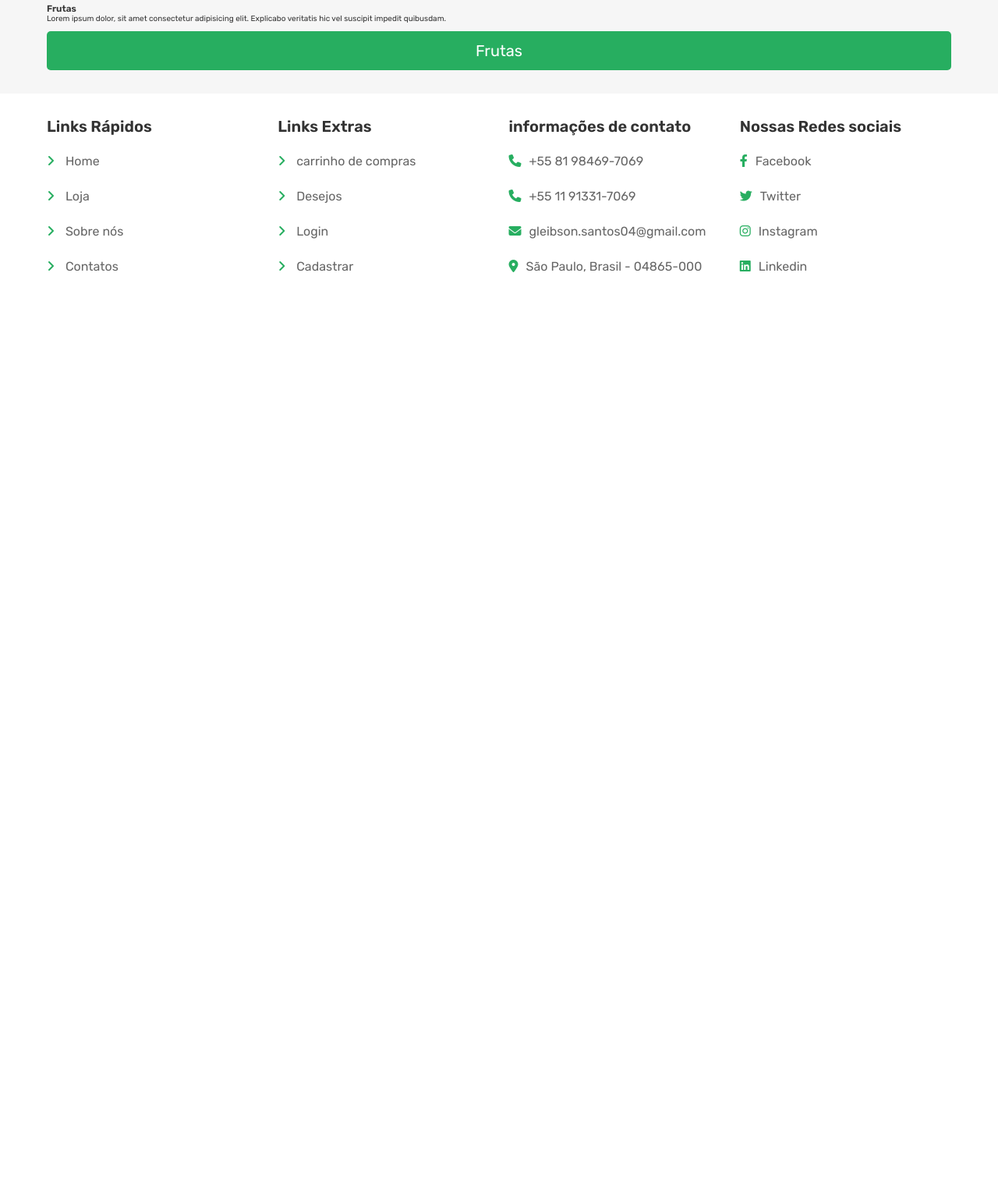
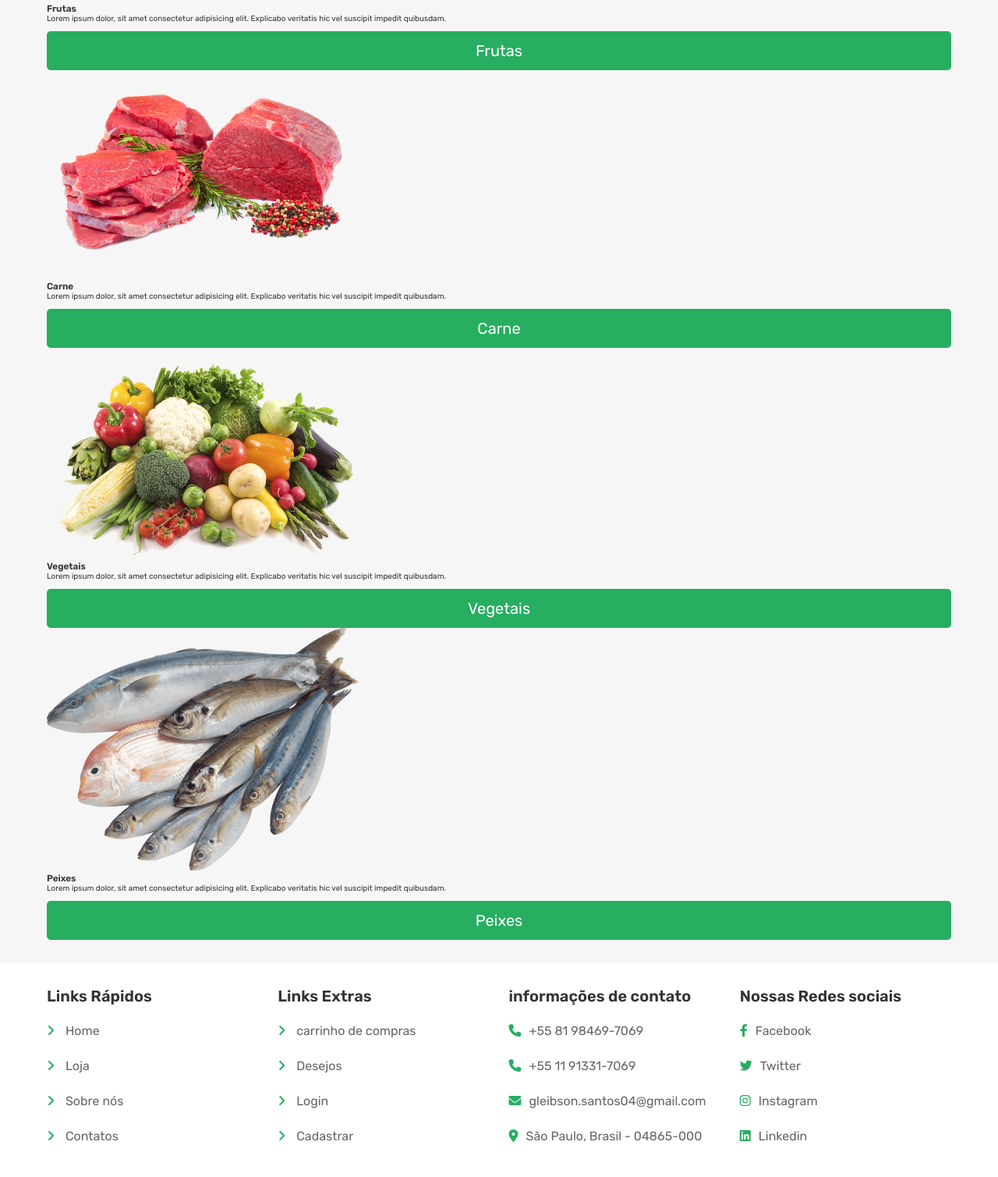
Before and after one commit to programer-Glei/Pjt_Quitanda, a PHP site: page /principal.php in a window 1280 px wide. Shown: the part 988-2497 px from the top of the page at 78% size. Before the commit the page ends 1337 px from the top, so only its background shows below. Run offline with PHP 8.4, Linux system fonts and the light colour scheme; the visitor is signed in with stand-in values (Sample User, id 1); data that the repository does not hold is empty; some libraries are stand-ins or nearby versions.

Commit message:
proximo comit

```diff
--- a/principal.php
+++ b/principal.php
@@ -38,10 +38,30 @@ if(!isset($user_id)){
     <section class="home-category">
         <h1 class="title">Compre por categoria</h1>
         <div class="box-container">
-            <img src="img/cat-1.png" alt="">
-            <h3>Frutas</h3>
-            <p>Lorem ipsum dolor, sit amet consectetur adipisicing elit. Explicabo veritatis hic vel suscipit impedit quibusdam.</p>
-            <a href="category.php?category=fruits" class="btn">Frutas</a>
+            <div class="box">
+                <img src="img/cat-1.png" alt="">
+                <h3>Frutas</h3>
+                <p>Lorem ipsum dolor, sit amet consectetur adipisicing elit. Explicabo veritatis hic vel suscipit impedit quibusdam.</p>
+                <a href="category.php?category=fruits" class="btn">Frutas</a>
+            </div>
+            <div class="box">
+                <img src="img/cat-2.png" alt="">
+                <h3>Carne</h3>
+                <p>Lorem ipsum dolor, sit amet consectetur adipisicing elit. Explicabo veritatis hic vel suscipit impedit quibusdam.</p>
+                <a href="category.php?category=meat" class="btn">Carne</a>
+            </div>
+            <div class="box">
+                <img src="img/cat-3.png" alt="">
+                <h3>Vegetais</h3>
+                <p>Lorem ipsum dolor, sit amet consectetur adipisicing elit. Explicabo veritatis hic vel suscipit impedit quibusdam.</p>
+                <a href="category.php?category=vegitables" class="btn">Vegetais</a>
+            </div>
+            <div class="box">
+                <img src="img/cat-4.png" alt="">
+                <h3>Peixes</h3>
+                <p>Lorem ipsum dolor, sit amet consectetur adipisicing elit. Explicabo veritatis hic vel suscipit impedit quibusdam.</p>
+                <a href="category.php?category=fish" class="btn">Peixes</a>
+            </div>
         </div>
     </section>
     <?php include 'footer.php'; ?>
```
